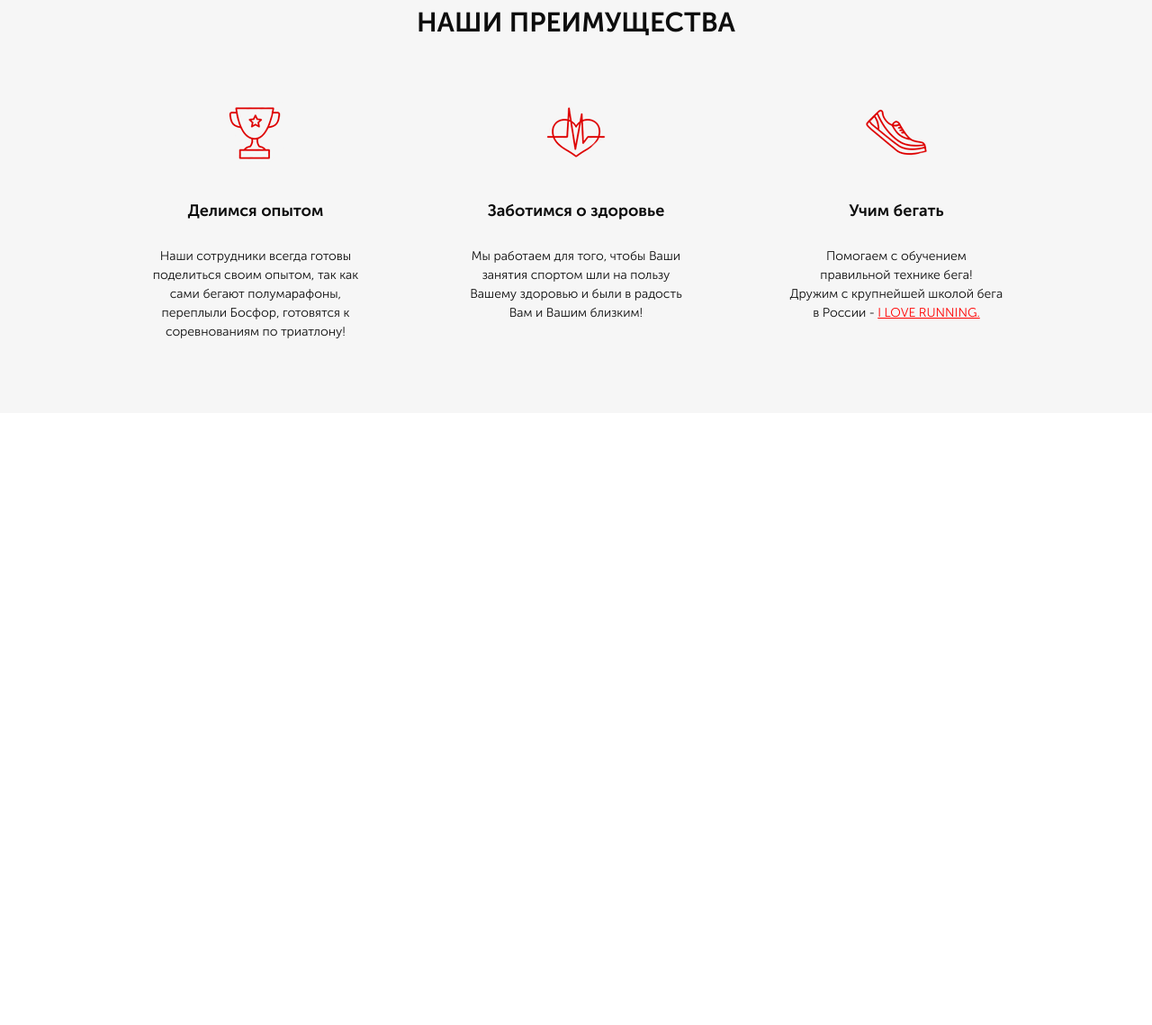
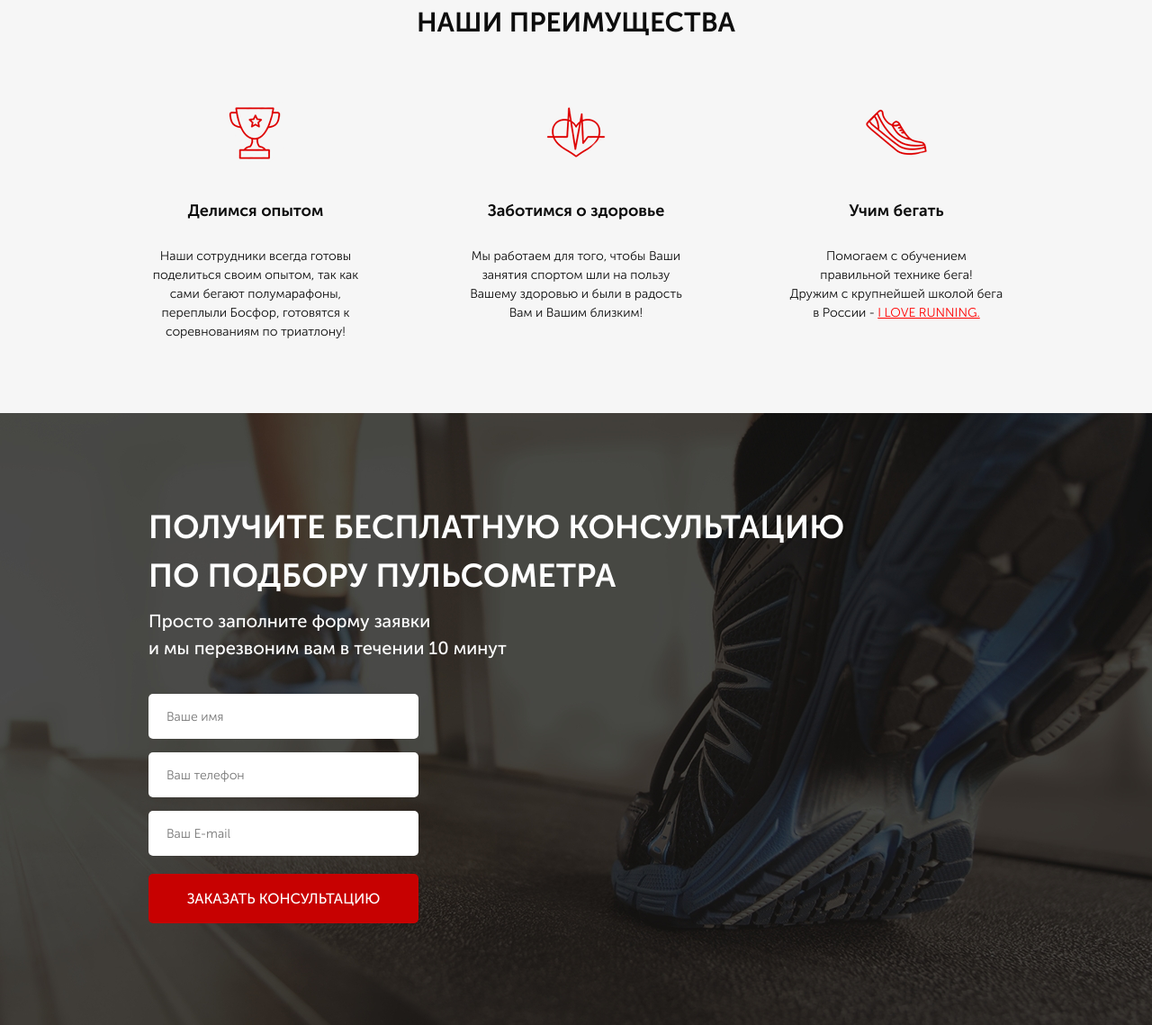
Before and after one commit to Beka01/Pulsometr, a website: page src/index.html in a window 1280 px wide. Shown: the part 759-1898 px from the top of the page at 90% size. Before the commit the page ends 1218 px from the top, so only its background shows below. Drawn offline with Linux system fonts and the light colour scheme.

Commit message:
Third Section Finished

```diff
--- a/src/index.html
+++ b/src/index.html
@@ -94,5 +94,24 @@
             </div>
         </div>
     </section>
+    <div class="consultation">
+        <div class="container">
+            <h2 class="title title_left">
+                Получите бесплатную консультацию<br>
+                по подбору пульсометра
+            </h2>
+            <div class="consultation__descr">
+                Просто заполните форму заявки<br>
+                и мы перезвоним вам в течении 10 минут
+            </div>
+            <form class="feed-form" action="#">
+                <input name="name" required placeholder="Ваше имя" type="text">
+                <input name="phone" required placeholder="Ваш телефон" type="number">
+                <input name="email" required placeholder="Ваш E-mail" type="email">
+
+                <button class="button button_submit">заказать консультацию</button>
+            </form>
+        </div>
+    </div>
 </body>
 </html>
--- /dev/null
+++ b/src/sass/_media.scss
@@ -0,0 +1,3 @@
+@media(max-width: 991px){
+
+}
--- a/src/sass/blocks/_buttons.scss
+++ b/src/sass/blocks/_buttons.scss
@@ -14,4 +14,10 @@
         height: 50px;
         font-size: 16px;
     }
+    &_submit {
+        width: 100%;
+        height: 55px;
+        color: #ffffff;
+        font-size: 16px;
+    }
 }
--- /dev/null
+++ b/src/sass/blocks/_consultation.scss
@@ -0,0 +1,16 @@
+.consultation{
+    min-height: 680px;
+    padding: 100px 0 92px 0;
+    background: url('../img/consultation.jpg') center (center/cover) no-repeat;
+    &__descr {
+        color: #ffffff;
+        font-size: 20px;
+        font-weight: 500;
+    }
+    &_submit {
+        width: 100%;
+        height: 55px;
+        color: #ffffff;
+        font-size: 16px;
+    }
+}
--- /dev/null
+++ b/src/sass/blocks/_forms.scss
@@ -0,0 +1,20 @@
+.feed-form {
+    margin-top: 36px;
+    display: flex;
+    flex-direction: column;
+    width: 300px;
+    input {
+        height: 50px;
+        border-radius: 5px;
+        background-color: #ffffff;
+        margin-bottom: 15px;
+        border: none;
+        padding: 0 20px;
+        color: #4b4b4b;
+        font-size: 14px;
+        font-weight: 300;
+        &:nth-child(3) {
+            margin-bottom: 20px;
+        }
+    }
+}
--- a/src/sass/blocks/_promo.scss
+++ b/src/sass/blocks/_promo.scss
@@ -1,7 +1,7 @@
 .promo{
     min-height: 650px;
     padding: 21px 0 93px 0;
-    background: url(../../img/main.jpg) center (center/cover) no-repeat;
+    background: url(../img/main.jpg) center (center/cover) no-repeat;
     &__wrapper {
         display: flex;
         flex-direction: column;
--- /dev/null
+++ b/src/sass/blocks/_titles.scss
@@ -0,0 +1,12 @@
+.title {
+    color: #0d0d0d;
+    font-size: 30px;
+    font-weight: 700;
+    text-align: center;
+    text-transform: uppercase;
+    &_left {
+        color: #fff;
+        font-size: 36px;
+        text-align: left;
+    }
+}
--- a/src/sass/style.scss
+++ b/src/sass/style.scss
@@ -10,3 +10,7 @@
 @import 'blocks/header.scss';
 @import 'blocks/buttons';
 @import 'blocks/adventages';
+@import 'media.scss';
+@import 'blocks/consultation';
+@import 'blocks/titles';
+@import 'blocks/forms';
```
Also changed, not shown: src/css/style.min.css.
